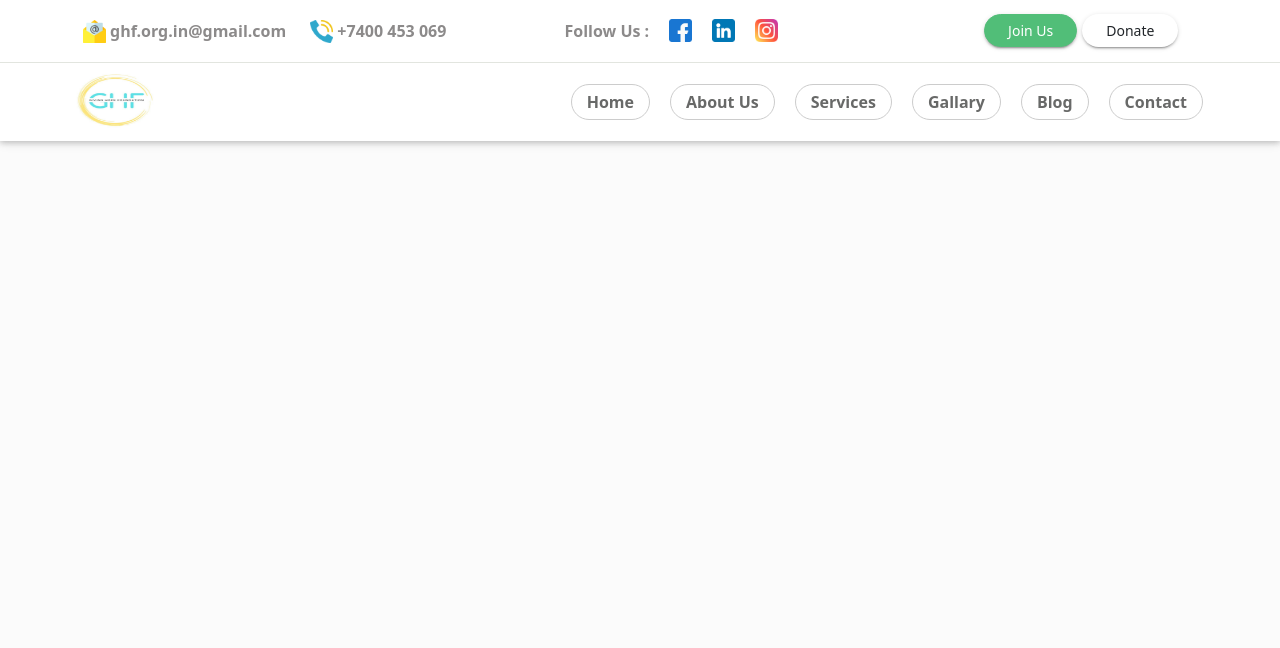
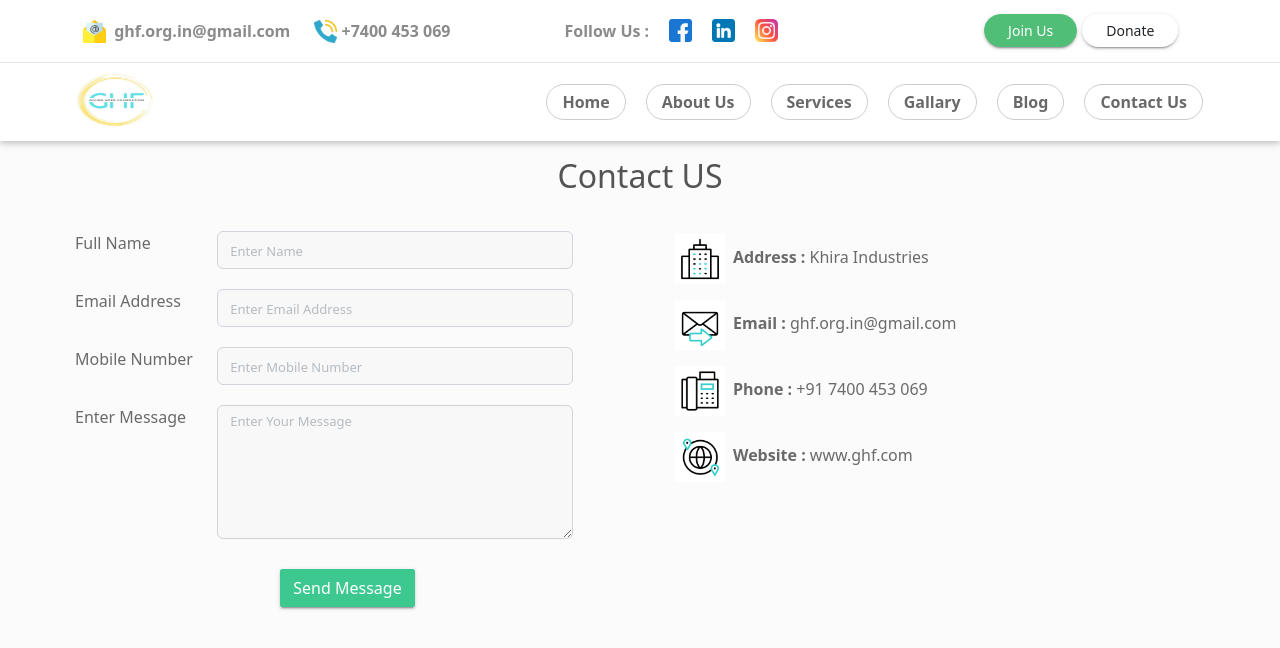
Before and after one commit to mayurkanade44/ghf, a React (Create React App) app: page /ContactUs in a window 1280 px wide. Shown: the top 648 px of the page. Built offline with nearby package versions, Linux system fonts and the light colour scheme.

Commit message:
contact us page added

```diff
--- a/src/App.js
+++ b/src/App.js
@@ -1,4 +1,4 @@
-import { AboutUs, Blog, Home, Services, SingleBlog } from "./pages";
+import { AboutUs, Blog, Contact, Home, Services, SingleBlog } from "./pages";
 import Navbar from "./components/Navbar";
 import { BrowserRouter as Router, Route, Routes } from "react-router-dom";
 
@@ -11,6 +11,7 @@ function App() {
         <Route path="/AboutUs" element={<AboutUs />} />
         <Route path="/Services" element={<Services />} />
         <Route path="/Blogs" element={<Blog />} />
+        <Route path="/ContactUs" element={<Contact />} />
         <Route path="/blog/:id" element={<SingleBlog />} />
       </Routes>
     </Router>
--- a/src/components/Navbar.jsx
+++ b/src/components/Navbar.jsx
@@ -19,7 +19,7 @@ const Navbar = () => {
               <ul className="ulleft">
                 <li>
                   <img src={email} className="pb-1 mx-1" alt="email" />
-                  <small>ghf.org.in@gmail.com</small>
+                  <small> ghf.org.in@gmail.com</small>
                 </li>
                 <li>
                   <img src={phone} className="pb-1" alt="phone" />
@@ -62,9 +62,9 @@ const Navbar = () => {
               </ul>
             </div>
             <div className="col-lg-3 d-none d-md-block col-md-5 d-flex justify-content-center btn-bhed">
-              <a href="contact_us.html">
+              <Link to='/ContactUs'>
                 <button className="btn btn-sm btn-success">Join Us</button>
-              </a>
+              </Link>
               <button className="btn btn-sm btn-default">Donate</button>
             </div>
           </div>
@@ -150,13 +150,13 @@ const Navbar = () => {
               </li>
               <li className="nav-item">
                 <Link
-                  to="/contact"
+                  to="/ContactUs"
                   className="nav-link text-center"
                   onClick={() => {
                     setExpand(false);
                   }}
                 >
-                  Contact
+                  Contact Us
                 </Link>
               </li>
             </ul>
--- /dev/null
+++ b/src/pages/Contact.jsx
@@ -0,0 +1,87 @@
+import build from "../images/social/building.gif";
+import phone from "../images/social/fax.gif";
+import web from "../images/social/globe.gif";
+import email from "../images/social/message.gif";
+
+const Contact = () => {
+  return (
+    <div className="row contact-rooo no-margin">
+      <div className="container">
+        <h2 className="text-center my-3">Contact US</h2>
+        <div className="row flex-column-reverse flex-md-row">
+          <div style={{ padding: 20 }} className="col-md-6">
+            <div className="row cont-row">
+              <div className="col-sm-3">
+                <label>Full Name</label>
+              </div>
+              <div className="col-sm-8">
+                <input
+                  type="text"
+                  placeholder="Enter Name"
+                  name="name"
+                  className="form-control input-sm"
+                />
+              </div>
+            </div>
+            <div className="row cont-row">
+              <div className="col-sm-3">
+                <label>Email Address</label>
+              </div>
+              <div className="col-sm-8">
+                <input
+                  type="text"
+                  name="name"
+                  placeholder="Enter Email Address"
+                  className="form-control input-sm"
+                />
+              </div>
+            </div>
+            <div className="row cont-row">
+              <div className="col-sm-3">
+                <label>Mobile Number</label>
+              </div>
+              <div className="col-sm-8">
+                <input
+                  type="text"
+                  name="name"
+                  placeholder="Enter Mobile Number"
+                  className="form-control input-sm"
+                />
+              </div>
+            </div>
+            <div className="row cont-row">
+              <div className="col-sm-3">
+                <label>Enter Message</label>
+              </div>
+              <div className="col-sm-8">
+                <textarea
+                  rows="5"
+                  placeholder="Enter Your Message"
+                  className="form-control input-sm"
+                ></textarea>
+              </div>
+            </div>
+            <div style={{ marginTop: 10 }} className="row">
+              <div className="col-sm-12 text-center">
+                <button className="btn btn-primary">Send Message</button>
+              </div>
+            </div>
+          </div>
+          <div className="col-md-6">
+            <div style={{ margin: 15 }} className="serv">
+              <img src={build} style={{ height: 50 }} className="m-2" alt="" />
+              <b>Address : </b> Khira Industries <br />
+              <img src={email} style={{ height: 50 }} className="m-2" alt="" />
+              <b>Email : </b>ghf.org.in@gmail.com <br />
+              <img src={phone} style={{ height: 50 }} className="m-2" alt="" />
+              <b>Phone : </b>+91 7400 453 069 <br />
+              <img src={web} style={{ height: 50 }} className="m-2" alt="" />
+              <b>Website : </b>www.ghf.com <br />
+            </div>
+          </div>
+        </div>
+      </div>
+    </div>
+  );
+};
+export default Contact;
--- a/src/pages/SingleBlog.jsx
+++ b/src/pages/SingleBlog.jsx
@@ -1,15 +1,17 @@
 import { useEffect, useState } from "react";
 import { useParams } from "react-router-dom";
-import { blogs, homeImages } from "../components/Utils";
+import { blogs} from "../components/Utils";
 
 const SingleBlog = () => {
   const { id } = useParams();
   const [main, setMain] = useState({});
-  const [changeb, setChangeb] = useState(false);
+  const [change, setChange] = useState(false);
   const blog = blogs.filter((blog) => blog.id === Number(id));
   useEffect(() => {
     changeImage();
-  }, [changeb]);
+
+    // eslint-disable-next-line
+  }, [change]);
 
   const changeImage = (id) => {
     if (id) {
@@ -20,7 +22,7 @@ const SingleBlog = () => {
       setMain(
         blog.map((blog) => blog.images.filter((image) => image.id === 1))[0][0]
       );
-      setChangeb(true);
+      setChange(true);
     }
   };
 
--- a/src/pages/index.js
+++ b/src/pages/index.js
@@ -3,5 +3,6 @@ import Home from "./Home";
 import Services from "./Services";
 import Blog from "./Blog";
 import SingleBlog from "./SingleBlog";
+import Contact from "./Contact";
 
-export { AboutUs, Home, Services, Blog, SingleBlog };
+export { AboutUs, Home, Services, Blog, SingleBlog, Contact };
```
